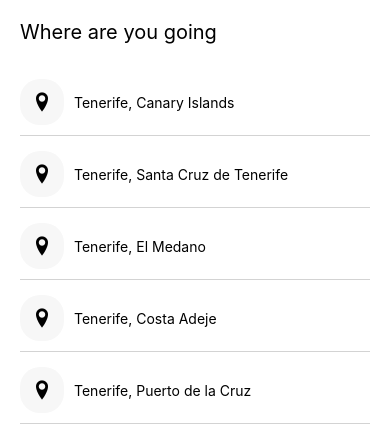
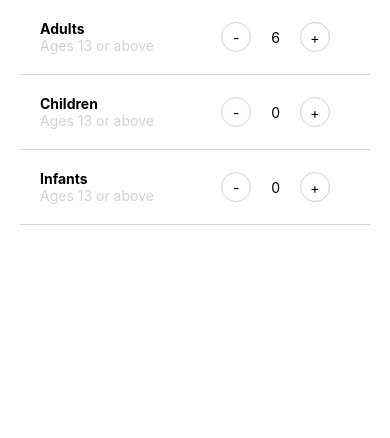
Before and after one commit to sambulosenda/Airbnb-React-Native-Clone, a React Native app: screen /Guests in a window 390 px wide. Shown: the top 438 px of the page. Built offline with nearby package versions, Linux system fonts and the light colour scheme.

Commit message:
guestscreen  added

```diff
--- a/App.js
+++ b/App.js
@@ -20,11 +20,12 @@
   Picker,
 } from 'react-native';
 
-import feed from './src/assets/data/feed'
+import feed from './src/assets/data/feed';
 import HomeScreen from './src/screens/Home';
 import Post from './src/components/Post';
 import SearchResultsScreen from './src/screens/SearchResults';
 import DestinationSearch from './src/screens/DestinationSearch';
+import GuestScreen from './src/screens/Guests';
 
 const post1 = feed[0];
 const post2 = feed[1];
@@ -34,9 +35,7 @@
     <>
       <StatusBar barStyle="dark-content" />
       <SafeAreaView>
-
-      <DestinationSearch />
-
+        <GuestScreen />
       </SafeAreaView>
     </>
   );
--- a/src/screens/DestinationSearch/index.js
+++ b/src/screens/DestinationSearch/index.js
@@ -21,10 +21,8 @@
         data={searchResults}
         renderItem={({item}) => (
           <View style={styles.row}>
-            <View  style={styles.iconContainer}>
-            <Entypo name='location-pin' size={24} />
-
-
+            <View style={styles.iconContainer}>
+              <Entypo name="location-pin" size={24} />
             </View>
             <Text>{item.description}</Text>
           </View>
--- /dev/null
+++ b/src/screens/Guests/index.js
@@ -0,0 +1,92 @@
+import React, {useState} from 'react';
+import {StyleSheet, Text, View, Pressable} from 'react-native';
+import styles from './styles';
+
+const GuestScreen = () => {
+  const [adults, setadults] = useState(6);
+  const [children, setchildren] = useState(0);
+  const [infants, setinfants] = useState(0);
+  return (
+    <View>
+      <View style={styles.row}>
+        <View>
+          <Text style={{fontWeight: 'bold'}}>Adults</Text>
+          <Text style={{color: 'lightgrey'}}>Ages 13 or above</Text>
+        </View>
+
+        <View
+          style={{
+            flexDirection: 'row',
+            justifyContent: 'center',
+            alignItems: 'center',
+          }}>
+          <Pressable
+            style={styles.button}
+            onPress={() => setadults(Math.max(0, adults - 1))}>
+            <Text>-</Text>
+          </Pressable>
+          <Text>{adults}</Text>
+          <Pressable
+            style={styles.button}
+            onPress={() => setadults(adults + 1)}>
+            <Text>+</Text>
+          </Pressable>
+        </View>
+      </View>
+
+      <View style={styles.row}>
+        <View>
+          <Text style={{fontWeight: 'bold'}}>Children</Text>
+          <Text style={{color: 'lightgrey'}}>Ages 13 or above</Text>
+        </View>
+
+        <View
+          style={{
+            flexDirection: 'row',
+            justifyContent: 'center',
+            alignItems: 'center',
+          }}>
+          <Pressable
+            style={styles.button}
+            onPress={() => setchildren(Math.max(0, children - 1))}>
+            <Text>-</Text>
+          </Pressable>
+          <Text>{children}</Text>
+          <Pressable
+            style={styles.button}
+            onPress={() => setchildren(children + 1)}>
+            <Text>+</Text>
+          </Pressable>
+        </View>
+      </View>
+
+      <View style={styles.row}>
+        <View>
+          <Text style={{fontWeight: 'bold'}}>Infants</Text>
+          <Text style={{color: 'lightgrey'}}>Ages 13 or above</Text>
+        </View>
+
+        <View
+          style={{
+            flexDirection: 'row',
+            justifyContent: 'center',
+            alignItems: 'center',
+          }}>
+          <Pressable
+            style={styles.button}
+            onPress={() => setinfants(Math.max(0, infants - 1))}>
+            <Text>-</Text>
+          </Pressable>
+          <Text>{infants}</Text>
+          <Pressable
+            style={styles.button}
+            onPress={() => setinfants(infants + 1)}>
+            <Text>+</Text>
+          </Pressable>
+        </View>
+      </View>
+    </View>
+  );
+};
+
+export default GuestScreen;
--- /dev/null
+++ b/src/screens/Guests/styles.js
@@ -0,0 +1,26 @@
+import {StyleSheet, Dimensions} from 'react-native';
+
+const styles = StyleSheet.create({
+    button:{
+        borderWidth: 1,
+        width: 30,
+        height: 30,
+        borderRadius: 30,
+        alignItems: 'center',
+        justifyContent: 'center',
+        borderColor: "lightgrey",
+        marginHorizontal:20,
+
+    },
+    row: {
+        flexDirection: 'row',
+          justifyContent: 'space-between',
+          padding: 20,
+          marginHorizontal: 20,
+          borderBottomWidth: 1,
+          borderBottomColor: 'lightgrey',
+    }
+
+});
+
+export default styles
```
